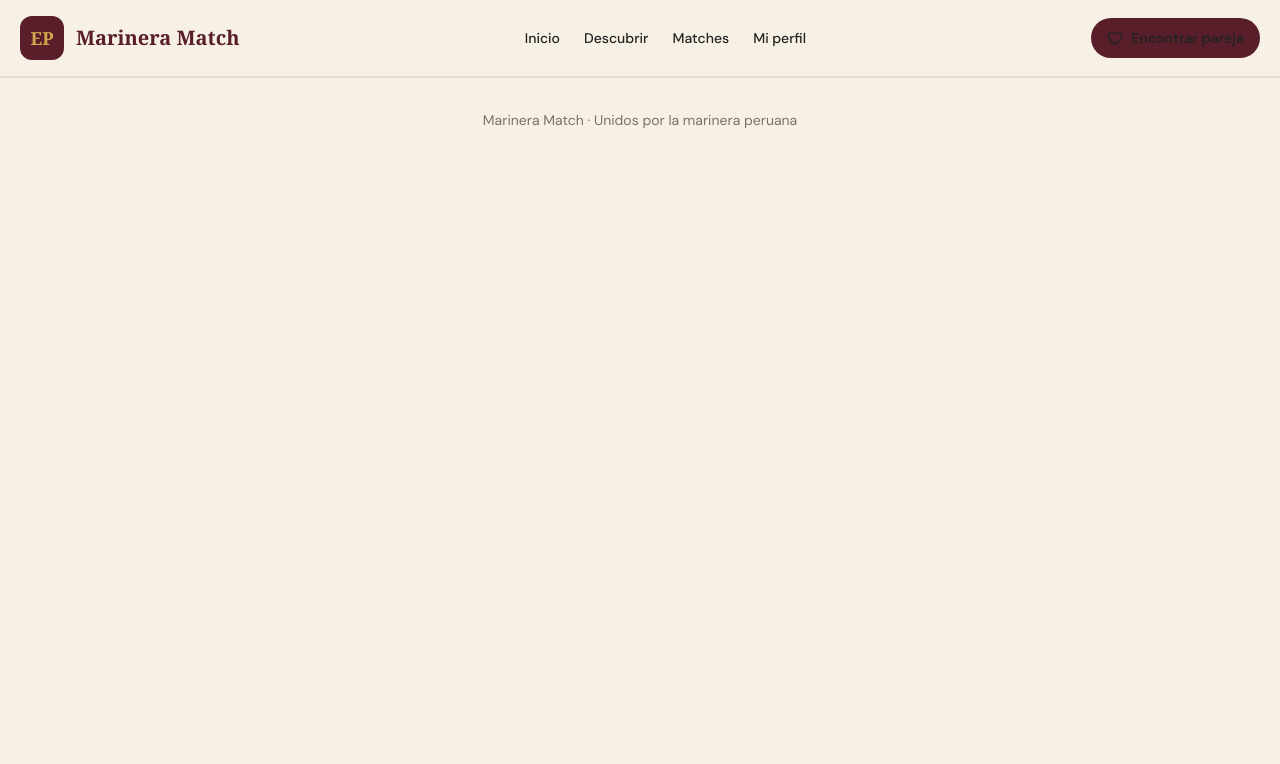
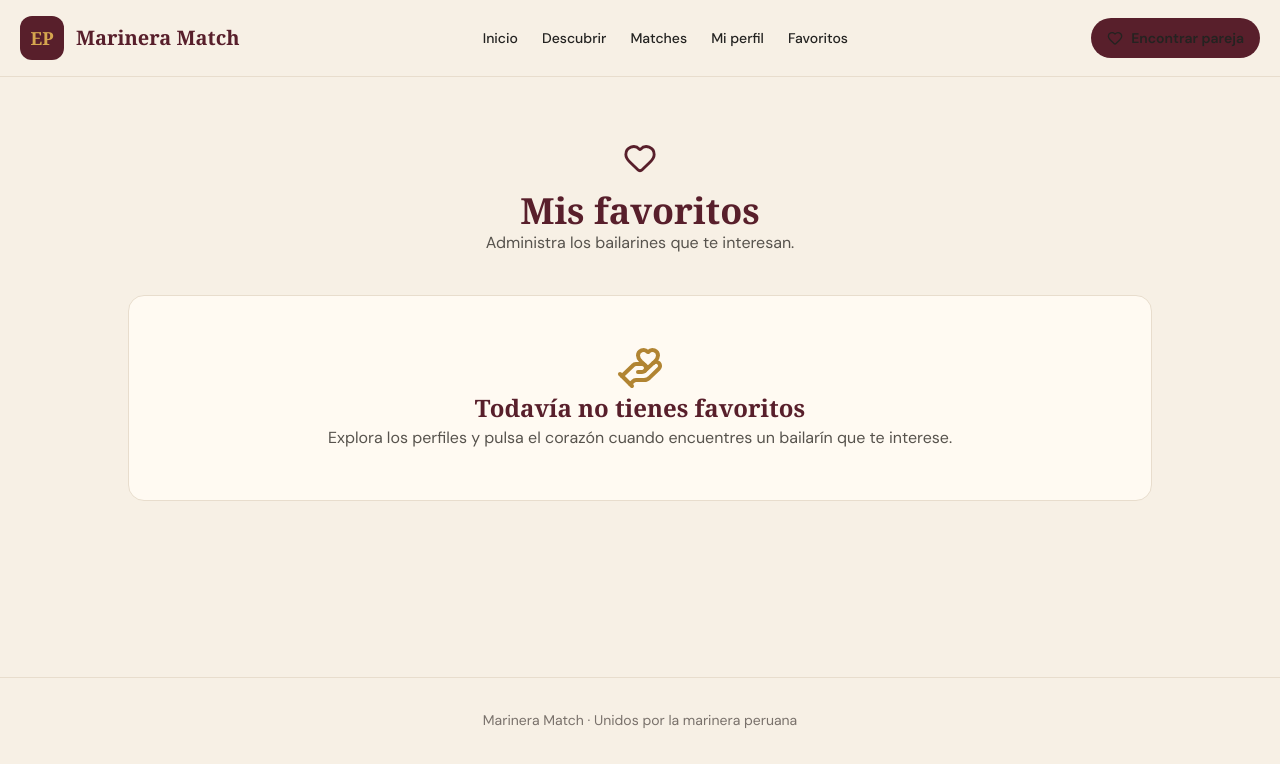
Before and after one commit to shacogod2612/Marinera-Match, a React (Vite) app: page /favoritos in a window 1280 px wide. Shown: the top 764 px of the page. Built offline with nearby package versions, Linux system fonts and the light colour scheme.

Commit message:
feat: add favorites management

```diff
--- a/src/App.jsx
+++ b/src/App.jsx
@@ -1,19 +1,41 @@
 
+import { useState } from "react";
 import { Routes, Route } from "react-router-dom";
+
 import Navbar from "./components/Navbar";
 import Home from "./pages/Home";
 import Discover from "./pages/Discover";
 import Matches from "./pages/Matches";
 import Profile from "./pages/Profile";
+import Favorites from "./pages/Favorites";
 
 function App() {
+  const [likes, setLikes] = useState([]);
+
   return (
     <div className="min-h-screen bg-[#f7f0e5]">
       <Navbar />
 
       <Routes>
         <Route path="/" element={<Home />} />
-        <Route path="/descubrir" element={<Discover />} />
+
+        <Route
+          path="/descubrir"
+          element={
+            <Discover
+              likes={likes}
+              setLikes={setLikes}
+            />
+          }
+        />
+
+        <Route
+          path="/favoritos"
+          element={
+            <Favorites likes={likes} setLikes={setLikes} />
+          }
+        />
+
         <Route path="/matches" element={<Matches />} />
         <Route path="/perfil" element={<Profile />} />
       </Routes>
--- a/src/components/Navbar.jsx
+++ b/src/components/Navbar.jsx
@@ -7,6 +7,7 @@ const enlaces = [
   { to: "/descubrir", label: "Descubrir" },
   { to: "/matches", label: "Matches" },
   { to: "/perfil", label: "Mi perfil" },
+  { to: "/favoritos", label: "Favoritos" },
 ];
 
 function Navbar() {
--- a/src/pages/Discover.jsx
+++ b/src/pages/Discover.jsx
@@ -22,10 +22,9 @@ const filtrosIniciales = {
   edadMaxima: "",
 };
 
-function Discover() {
+function Discover({ likes, setLikes }) {
   const [filtros, setFiltros] = useState(filtrosIniciales);
   const [vistos, setVistos] = useState([]);
-  const [likes, setLikes] = useState([]);
   const [destacados, setDestacados] = useState([]);
 
   // Obtenemos las opciones directamente de los datos.
@@ -136,7 +135,6 @@ function Discover() {
   function reiniciarBusqueda() {
     setFiltros(filtrosIniciales);
     setVistos([]);
-    setLikes([]);
     setDestacados([]);
   }
 
--- /dev/null
+++ b/src/pages/Favorites.jsx
@@ -0,0 +1,78 @@
+
+import { Heart, HandHeart, X } from "lucide-react";
+import { bailarines } from "../data/bailarines";
+import ProfileCard from "../components/ProfileCard";
+
+function Favorites({ likes, setLikes }) {
+  const perfilesFavoritos = bailarines.filter((bailarin) =>
+    likes.includes(bailarin.id)
+  );
+
+  function quitarFavorito(id) {
+    setLikes((actuales) =>
+      actuales.filter((idFavorito) => idFavorito !== id)
+    );
+  }
+
+  return (
+    <main className="min-h-[75vh] bg-[#f7f0e5] px-4 py-12 sm:px-6 sm:py-16">
+      <div className="mx-auto max-w-5xl">
+        <header className="mb-10 text-center">
+          <Heart
+            size={34}
+            className="mx-auto mb-4 text-[#581f2b]"
+          />
+
+          <h1 className="font-serif text-4xl font-bold text-[#581f2b]">
+            Mis favoritos
+          </h1>
+
+          <p className="mt-3 text-stone-600">
+            Administra los bailarines que te interesan.
+          </p>
+        </header>
+
+        {perfilesFavoritos.length > 0 ? (
+          <div className="grid gap-6 sm:grid-cols-2 lg:grid-cols-3">
+            {perfilesFavoritos.map((bailarin) => (
+              <article
+                key={bailarin.id}
+                className="relative"
+              >
+                <ProfileCard bailarín={bailarin} />
+
+                <button
+                  type="button"
+                  onClick={() => quitarFavorito(bailarin.id)}
+                  aria-label={`Quitar a ${bailarin.nombre} de favoritos`}
+                  title="Quitar de favoritos"
+                  className="absolute right-3 top-3 grid size-10 place-items-center rounded-full bg-white text-[#581f2b] shadow-md transition hover:scale-110 hover:bg-red-50 hover:text-red-700"
+                >
+                  <X size={20} />
+                </button>
+              </article>
+            ))}
+          </div>
+        ) : (
+          <div className="rounded-2xl border border-[#e8ddcd] bg-[#fffaf2] px-6 py-12 text-center">
+            <HandHeart
+              size={48}
+              className="mx-auto text-[#b18432]"
+            />
+
+            <h2 className="mt-5 font-serif text-2xl font-bold text-[#581f2b]">
+              Todavía no tienes favoritos
+            </h2>
+
+            <p className="mt-3 leading-7 text-stone-600">
+              Explora los perfiles y pulsa el corazón cuando encuentres
+              un bailarín que te interese.
+            </p>
+          </div>
+        )}
+      </div>
+    </main>
+  );
+}
+
+export default Favorites;
```
